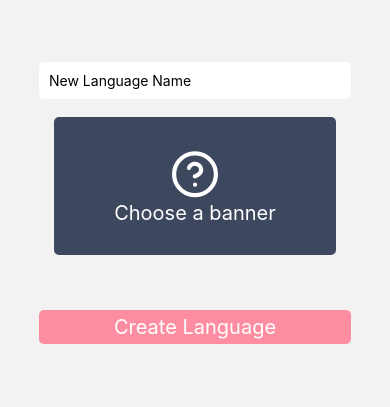
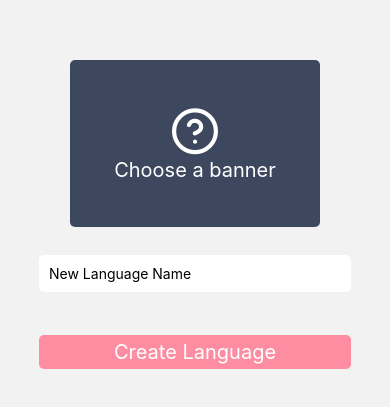
Before and after one commit to akwasniewski/Cafe-Lingua, a React Native app: screen /AddLanguage in a window 390 px wide. Shown: the part 219-626 px from the top of the page. Built offline with nearby package versions, Linux system fonts and the light colour scheme.

Commit message:
mini addlanguage overhaul

```diff
--- a/Components/AddLanguage.js
+++ b/Components/AddLanguage.js
@@ -7,16 +7,19 @@ import {
 	Modal,
 	Image,
 	FlatList,
+	Alert,
 } from 'react-native';
 import { TextInput, TouchableOpacity } from 'react-native-gesture-handler';
 import { setDoc, doc, collection, updateDoc } from 'firebase/firestore';
 import { db } from '../Database/firebase';
 import { userEmailGlobal } from '../App';
+import { useHeaderHeight } from '@react-navigation/elements';
 import Icon from 'react-native-vector-icons/Feather';
 import flags from '../assets/flags/getFlags.js';
 import { concat } from 'react-native-reanimated';
 import { Banner } from 'react-native-paper';
 const AddLanguage = (props) => {
+	const headerHeight = useHeaderHeight();
 	console.log(flags);
 	const [languageName, setLanguageName] = React.useState('');
 	const [modalVisible, setModalVisible] = React.useState('');
@@ -45,6 +48,17 @@ const AddLanguage = (props) => {
 				alert(error.message);
 			}
 			props.setLanguage(languageName);
+		} else {
+			Alert.alert(
+				"Can't add Language",
+				'You need to name the language and change the banner first',
+				[
+					{
+						text: 'Ok',
+						style: 'cancel',
+					},
+				]
+			);
 		}
 	};
 	const FlagChosen = (flagId) => {
@@ -55,18 +69,17 @@ const AddLanguage = (props) => {
 	const Banner = () => {
 		if (bannerHighlight == 1) {
 			return (
-				<View style={styles.bigFlagContainer}>
+				<View style={styles.bannerContainer}>
 					<Image style={styles.bigFlag} source={flags[chosenFlagId].src} />
-					<View style={styles.changeFlagInfo}>
-						<Text style={styles.buttonText}>Change Banner</Text>
-					</View>
 				</View>
 			);
 		} else {
 			return (
-				<View style={styles.choose}>
-					<Icon name='help-circle' size={50} color='white' />
-					<Text style={styles.buttonText}>Choose a banner</Text>
+				<View style={styles.bannerContainer}>
+					<View style={styles.choose}>
+						<Icon name='help-circle' size={50} color='white' />
+						<Text style={styles.buttonText}>Choose a banner</Text>
+					</View>
 				</View>
 			);
 		}
@@ -141,8 +154,14 @@ const AddLanguage = (props) => {
 		}
 	};
 	return (
-		<KeyboardAvoidingView style={styles.container}>
+		<KeyboardAvoidingView
+			keyboardVerticalOffset={headerHeight}
+			behavior='padding'
+			style={styles.container}>
 			<View style={styles.inputContainer}>
+				<TouchableOpacity onPress={() => setModalVisible(true)}>
+					<Banner />
+				</TouchableOpacity>
 				<TextInput
 					placeholder='New Language Name'
 					value={languageName}
@@ -151,9 +170,6 @@ const AddLanguage = (props) => {
 					}}
 					style={styles.input}
 				/>
-				<TouchableOpacity onPress={() => setModalVisible(true)}>
-					<Banner />
-				</TouchableOpacity>
 				<TouchableOpacity
 					onPress={() => AddLanguageToDb()}
 					style={styles.login}>
@@ -165,7 +181,6 @@ const AddLanguage = (props) => {
 				transparent={true}
 				visible={modalVisible}
 				onRequestClose={() => {
-					Alert.alert('Modal has been closed.');
 					setModalVisible(!modalVisible);
 				}}>
 				<View style={styles.container}>
@@ -204,14 +219,14 @@ const styles = StyleSheet.create({
 		height: 60,
 		width: 90,
 	},
-	bigFlagContainer: {
+	bannerContainer: {
 		alignItems: 'center',
-		paddingVertical: 30,
+		paddingVertical: 10,
 		margin: 15,
 	},
 	bigFlag: {
-		width: 300,
-		height: 200,
+		width: 250,
+		height: 167,
 	},
 	image: {
 		height: 100,
@@ -220,6 +235,7 @@ const styles = StyleSheet.create({
 	},
 	inputContainer: {
 		width: '80%',
+		alignContent: 'center',
 	},
 	input: {
 		backgroundColor: '#fff',
@@ -227,22 +243,19 @@ const styles = StyleSheet.create({
 		marginVertical: 3,
 		borderRadius: 5,
 	},
+	bannerContainer: {
+		paddingVertical: 10,
+		margin: 15,
+		alignItems: 'center',
+	},
 	choose: {
+		width: 250,
+		height: 167,
 		backgroundColor: '#3d475e',
 		borderRadius: 5,
 		justifyContent: 'center',
 		alignItems: 'center',
 		paddingVertical: 30,
-		margin: 15,
-	},
-	changeFlagInfo: {
-		backgroundColor: '#3d475e',
-		borderBottomLeftRadius: 5,
-		borderBottomRightRadius: 5,
-		justifyContent: 'center',
-		alignItems: 'center',
-		paddingVertical: 10,
-		width: 200,
 	},
 	login: {
 		backgroundColor: '#FF8DA1',
```
